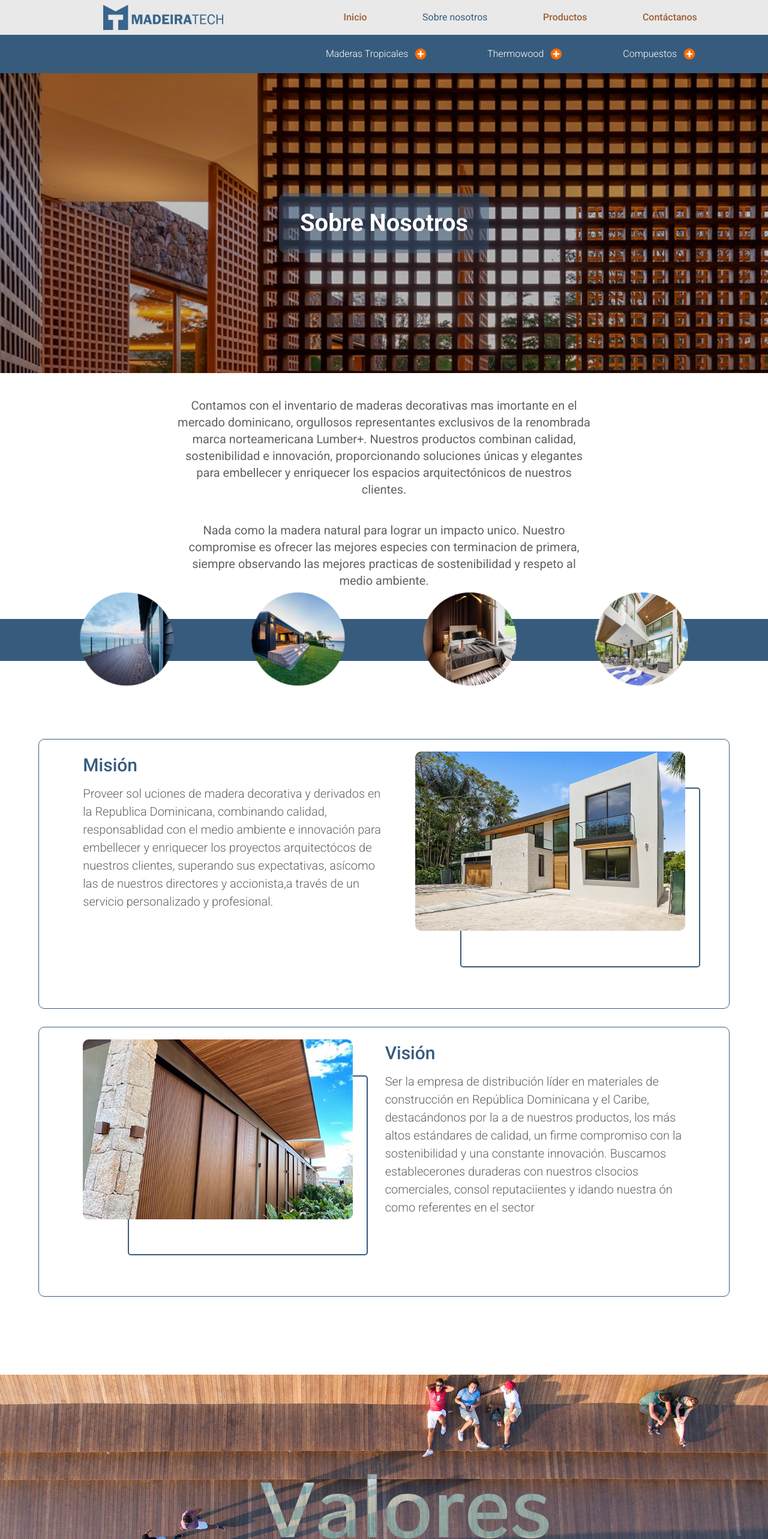
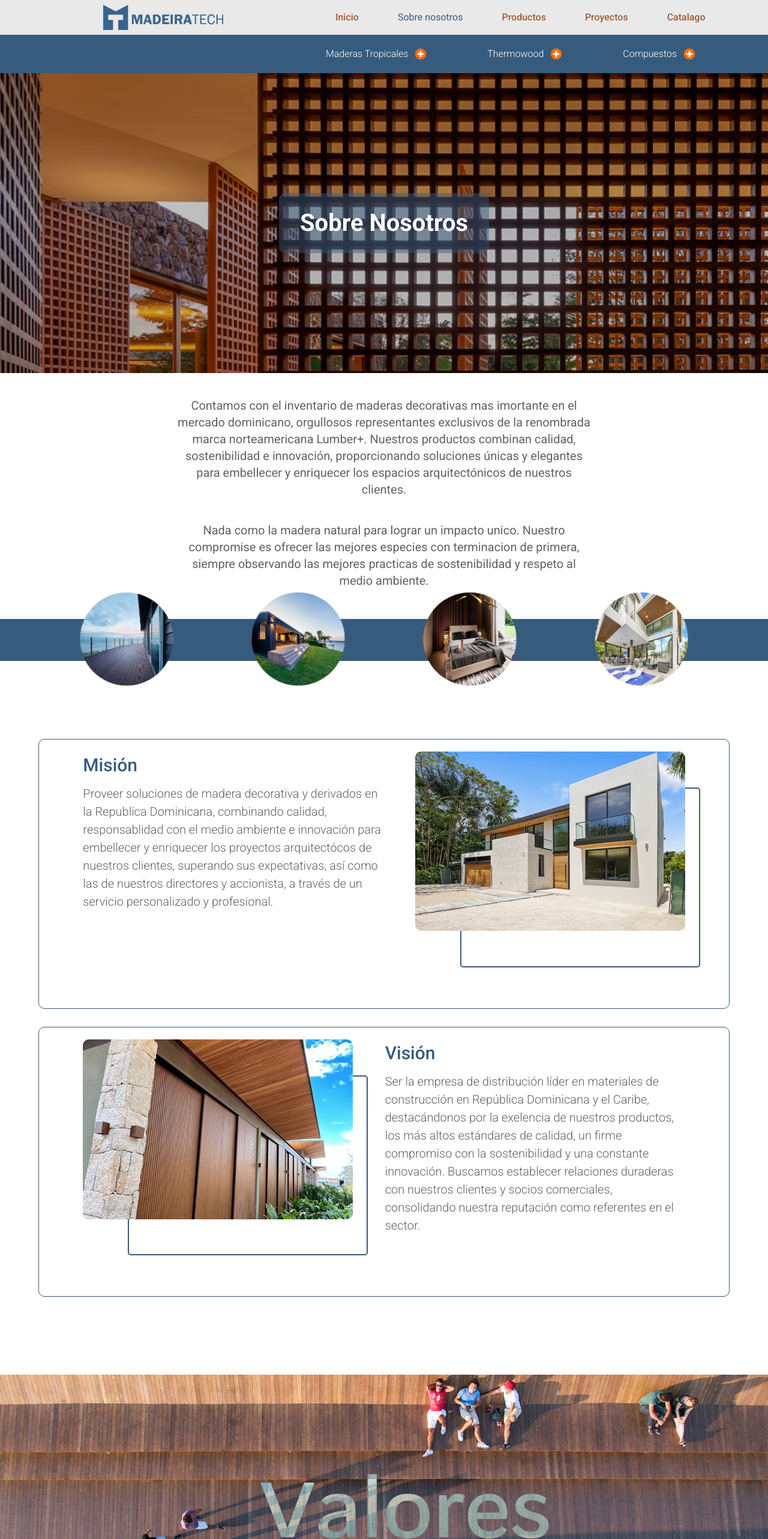
Before and after one commit to luisantonio16/MadeiraTech, a React (Vite) app: page /about in a window 1280 px wide. Shown: the top 2566 px of the page at 60% size. Built offline with nearby package versions, Linux system fonts and the light colour scheme; a web font is replaced by a local one.

Commit message:
arreglando faltas ortograficas

```diff
--- a/src/Css/style.css
+++ b/src/Css/style.css
@@ -161,8 +161,8 @@
     z-index: 10;
 }
 .imagen-container:hover {
-    -webkit-transform: scale(1.2);
-    transform: scale(1.2);
+    -webkit-transform: scale(1.1);
+    transform: scale(1.1);
 }
 
 .imagen-titulo {
@@ -193,11 +193,12 @@
 .imagen-texto {
     display: block;
     width: 100%;
+    height: 130px;
     position: absolute;
-    top: 250px;
+    top: 50%;
     left: 50%;
     padding: 20px;
-    transform: translate(-50%, 50%);
+    transform: translate(-50%, 10%);
     text-align: center;
     background-color: #00000070;
     color: white;
@@ -205,7 +206,7 @@
 
 .imagen-texto p {
     font-weight: 500;
-    font-size: 22px;
+    font-size: 20px;
 }
 
 /**/
--- a/src/componentes/AboutUs.jsx
+++ b/src/componentes/AboutUs.jsx
@@ -97,15 +97,14 @@ const AboutUs = () => {
                     <div className="mision"  data-aos="zoom-in">
                         <div className='mision-info'>
                             <h2>Misión</h2>
-                            <p> Proveer sol
-                                uciones de madera decorativa y
+                            <p> Proveer soluciones de madera decorativa y
                                 derivados en la Republica Dominicana,
                                 combinando calidad, responsablidad con el
                                 medio ambiente e innovación para
                                 embellecer y enriquecer los proyectos
                                 arquitectócos de nuestros clientes,
-                                superando sus expectativas, asícomo las de
-                                nuestros directores y accionista,a través de
+                                superando sus expectativas, así como las de
+                                nuestros directores y accionista, a través de
                                 un servicio personalizado y profesional.</p>
                         </div>
 
@@ -123,14 +122,13 @@ const AboutUs = () => {
                             <h2>Visión</h2>
                             <p> Ser la empresa de distribución líder en
                                 materiales de construcción en República
-                                Dominicana y el Caribe, destacándonos por la
-                                a de nuestros productos, los más
+                                Dominicana y el Caribe, destacándonos por la exelencia
+                                 de nuestros productos, los más
                                 altos estándares de calidad, un firme
                                 compromiso con la sostenibilidad y una
-                                constante innovación. Buscamos establecerones duraderas con nuestros clsocios comerciales, consol
-                                reputaciientes y
-                                idando nuestra
-                                ón como referentes en el sector</p>
+                                constante innovación. Buscamos establecer relaciones duraderas con nuestros clientes y socios comerciales,
+                                 consolidando nuestra reputación como referentes en el sector.
+                            </p>
                         </div>
                     </div>
                 </div>
@@ -167,7 +165,7 @@ const AboutUs = () => {
                             <div className="about-card-info">
                                 <h2>Resposabilidad</h2>
                                 <p> Responsabilidad ambiental en la seleccion y manejo
-                                    de nuestros recursos, promoviendo practicas sostenidos en
+                                    de nuestros recursos, promoviendo practicas sostenibles en
                                     toda la cadena de suministro.</p>
 
                             </div>
@@ -199,7 +197,7 @@ const AboutUs = () => {
                 </div>
 
                 <div className='about-contact--button'>
-                    <NavLink className='about-contact--btn'>Contactanos</NavLink>
+                    <NavLink to='/contacto' className='about-contact--btn'>Contactanos</NavLink>
                 </div>
 
 
--- a/src/componentes/header.jsx
+++ b/src/componentes/header.jsx
@@ -38,8 +38,13 @@ const Header = () => {
                                 </NavLink>
                             </div>
                             <div className='nav-item'>
-                                <NavLink to='/contacto'  className={({isActive})=> isActive ? 'active': 'nav-items'}>
-                                    Contáctanos
+                                <NavLink to='/proyectos'  className={({isActive})=> isActive ? 'active': 'nav-items'}>
+                                    Proyectos
+                                </NavLink>
+                            </div>
+                            <div className='nav-item'>
+                                <NavLink to='/catalogo'  className={({isActive})=> isActive ? 'active': 'nav-items'}>
+                                    Catalago
                                 </NavLink>
                             </div>
 
--- a/src/componentes/home.jsx
+++ b/src/componentes/home.jsx
@@ -57,7 +57,7 @@ const Home = () => {
                 innovación para embellecer y enriquecer los espacios
                 arquitectónicos de nuestros clientes.
               </p>
-              <NavLink className="btn">Contáctanos</NavLink>
+              <NavLink to="/contacto" className="btn">Contáctanos</NavLink>
             </div>
           </div>
         </div>
@@ -76,7 +76,7 @@ const Home = () => {
           </div>
           <div className="imagen-container thermowood">
 
-            <h2 className="imagen-titulo">Thermowood <br /> <span className="imagen-subtitulo">Thermo-Modified (Ratiata Clea)</span></h2>
+            <h2 className="imagen-titulo">Thermowood <br /> <span className="imagen-subtitulo">Thermo-Modified(Ratiata Clea)</span></h2>
             <div className="imagen-texto">
               <p>
                 Diseñado para ofrecer durabilidad y una belleza atemporal , una
@@ -88,7 +88,7 @@ const Home = () => {
             <h2 className="imagen-titulo">Compuesto</h2>
             <div className="imagen-texto">
               <p>
-                Diseñados para una máxima durabilidad, elcompuesto resiste la
+                Diseñados para una máxima durabilidad, el compuesto resiste la
                 decoloración, las manchas, los rayones y el moho, y no se
                 pudre, agrieta ni deforma.
               </p>
@@ -105,7 +105,7 @@ const Home = () => {
               <img src={imgCirculoMarron} className="about-img " />
             </div>
             <div>
-              <NavLink className='about-btn'>Contáctanos</NavLink>
+              <NavLink to="/contacto" className='about-btn'>Contáctanos</NavLink>
             </div>
           </div>
         </div>
--- a/src/componentes/sliderHeader.jsx
+++ b/src/componentes/sliderHeader.jsx
@@ -41,7 +41,7 @@ const SliderHeader = () => {
                         de lujo en el mercado dominicano.
                         </p>
                     <NavLink className='slider-btn' >
-                        Leer Mas
+                       Leer más
                     </NavLink>
                     </div>
                     <img src={s1} className='slider-imagen' />
@@ -56,7 +56,7 @@ const SliderHeader = () => {
                         de lujo en el mercado dominicano.
                         </p>
                     <NavLink className='slider-btn' >
-                        Leer Mas
+                        Leer más
                     </NavLink>
                     </div>
                     <img src={s2} className='slider-imagen' />
@@ -71,7 +71,7 @@ const SliderHeader = () => {
                         de lujo en el mercado dominicano.
                         </p>
                     <NavLink className='slider-btn' >
-                        Leer Mas
+                       Leer más
                     </NavLink>
                     </div>
                     <img src={s3} className='slider-imagen' />
@@ -86,7 +86,7 @@ const SliderHeader = () => {
                         de lujo en el mercado dominicano.
                         </p>
                     <NavLink className='slider-btn' >
-                        Leer Mas
+                        Leer más
                     </NavLink>
                     </div>
                     <img src={s4} className='slider-imagen' />
@@ -101,7 +101,7 @@ const SliderHeader = () => {
                         de lujo en el mercado dominicano.
                         </p>
                     <NavLink className='slider-btn' >
-                        Leer Mas
+                        Leer más
                     </NavLink>
                     </div>
                     <img src={s1} className='slider-imagen' />
--- a/src/rutas/rutas.jsx
+++ b/src/rutas/rutas.jsx
@@ -22,6 +22,8 @@ const Rutas = () => {
                     <Route path='/contacto' element={<Contacto />} />
                     <Route path='/about' element={<AboutUs />} />
                     <Route path='/productos' element={<Productos />} />
+                    <Route path='/proyectos' element={<Productos />} />
+                    <Route path='/catalogo' element={<Productos />} />
                 </Routes>
              </section>
 
```
